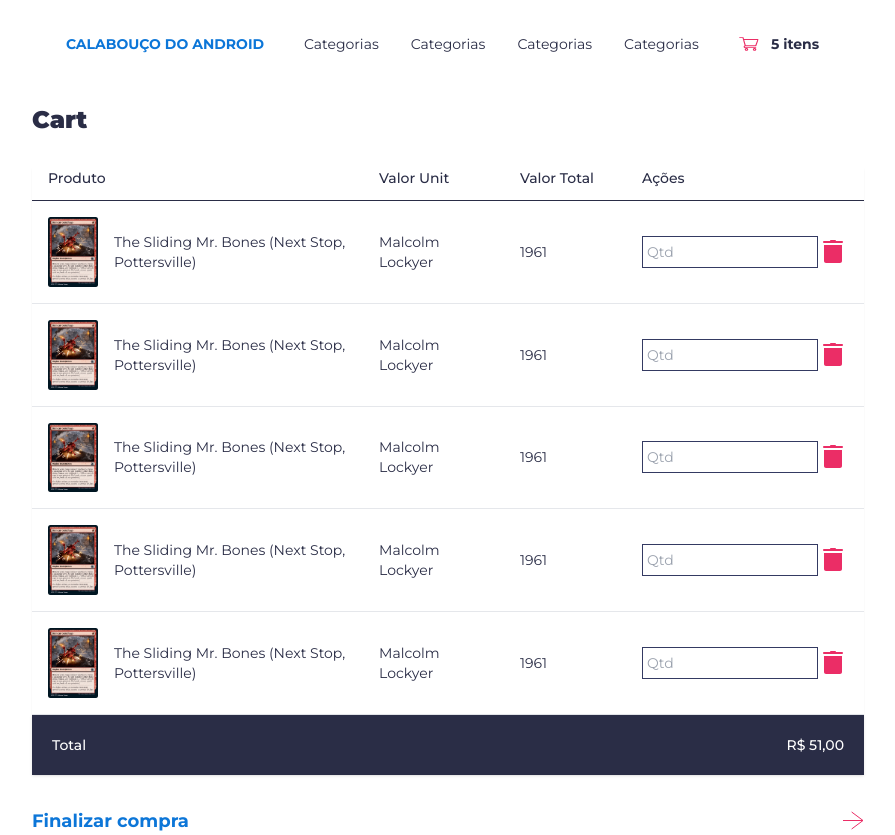
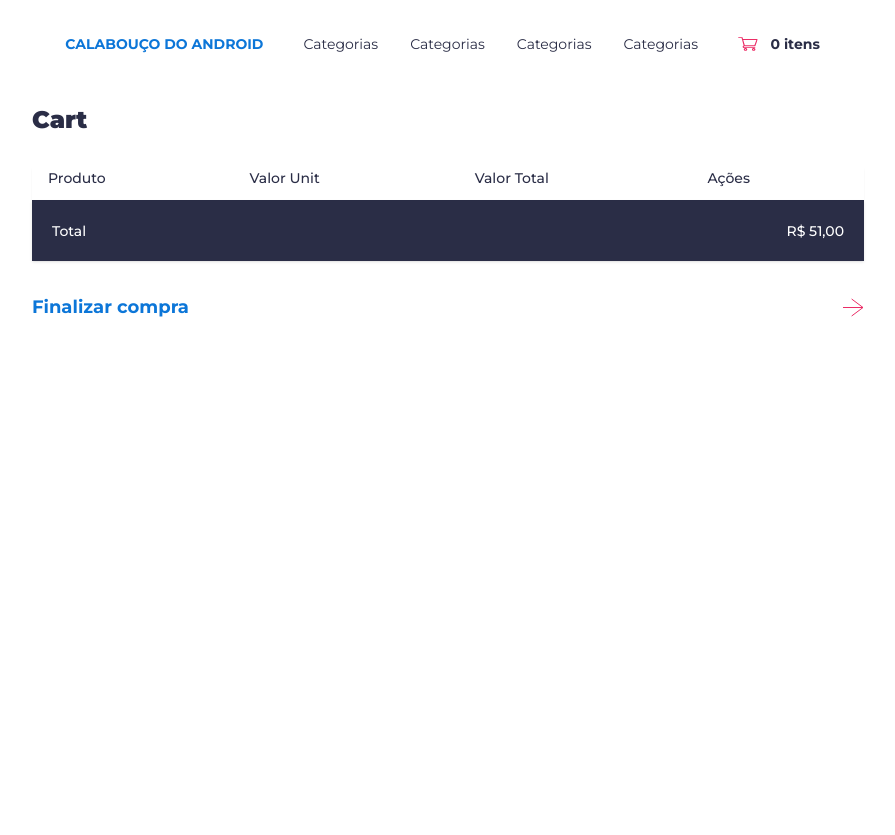
Before and after one commit to paulorievrs/next-marketplace-mtg, a Next.js app: page /carrinho in a window 1280 px wide. Shown: the whole page, without its empty margins (192-1087 px from the left). After the commit the page ends 800 px from the top, so only its background shows below. Built offline with nearby package versions, Linux system fonts and the light colour scheme.

Commit message:
feat(wip): cart context and it implementation

```diff
--- a/components/Cart/MobileCart/CartItem.tsx
+++ b/components/Cart/MobileCart/CartItem.tsx
@@ -1,28 +1,34 @@
 import Image from "next/image";
+import { CartItemType } from "../../../contexts/CartContext";
+import { formatCurrencyBrl } from "../../../utils/format";
 import Body from "../../Body/Body";
 import TrashIcon from "../../icons/Trash";
+import { Card } from "../../ProductCard/ProductCard";
 import ProductInfoText from "../../ProductCard/ProductInfoText";
 
-export default function CartItem() {
+export default function CartItem({ card }: { card: CartItemType<Card> }) {
   return (
     <div className="flex flex-col gap-8 md:justify-center md:items-center pb-4 border-b">
       <div className="flex flex-row gap-4">
-        <Image src="/cardImage.jpeg" alt="Card image" width={90} height={180} />
+        <Image src={card.image} alt="Card image" width={90} height={180} />
         <div>
-          <Body fontWeight="font-black">Brincar com fogo</Body>
+          <Body fontWeight="font-black">{card.name}</Body>
           <div className="flex flex-col md:w-full md:text-center gap-2">
             <div>
               <ProductInfoText
                 title={"Em estoque: "}
-                description={"2x"}
+                description={`${card.quantity}x`}
                 titleClassName={"whitespace-nowrap"}
                 className={"gap-1"}
               />
 
-              <ProductInfoText title={"Valor Unit:"} description={"R$ 25,50"} />
+              <ProductInfoText
+                title={"Valor Unit:"}
+                description={formatCurrencyBrl(card.price)}
+              />
               <ProductInfoText
                 title={"Valor total:"}
-                description={"R$ 51,00"}
+                description={formatCurrencyBrl(card.price * card.quantity)}
               />
             </div>
             <div className="flex flex-row place-items-center gap-2">
@@ -30,6 +36,8 @@ export default function CartItem() {
                 id="quantity"
                 placeholder="Qtd"
                 min={1}
+                max={card.quantity}
+                value={card.quantitySelected}
                 type={"number"}
                 className="pl-1 text-primary h-6 border border-dark-primary outline-0 focus:outline-none w-full placeholder:text-sm"
               />
--- a/components/Cart/MobileCart/MobileCart.tsx
+++ b/components/Cart/MobileCart/MobileCart.tsx
@@ -1,7 +1,13 @@
 import clsx from "clsx";
+import { CartItemType } from "../../../contexts/CartContext";
+import { Card } from "../../ProductCard/ProductCard";
 import CartItem from "./CartItem";
 
-export default function MobileCart() {
+export default function MobileCart({
+  cards = []
+}: {
+  cards?: CartItemType<Card>[];
+}) {
   return (
     <div className="block lg:hidden">
       <div
@@ -9,11 +15,9 @@ export default function MobileCart() {
           `bg-white px-10 pt-5 pb-8 mt-10 flex flex-col gap-8 shadow`
         )}
       >
-        <CartItem />
-        <CartItem />
-        <CartItem />
-        <CartItem />
-        <CartItem />
+        {cards.map((card) => (
+          <CartItem card={card} key={card.id} />
+        ))}
       </div>
     </div>
   );
--- a/components/Cart/WebCart/CartItem.tsx
+++ b/components/Cart/WebCart/CartItem.tsx
@@ -1,6 +1,9 @@
 import Image from "next/image";
 import { ReactNode, RefObject } from "react";
+import { CartItemType } from "../../../contexts/CartContext";
+import { formatCurrencyBrl } from "../../../utils/format";
 import TrashIcon from "../../icons/Trash";
+import { Card } from "../../ProductCard/ProductCard";
 
 type ItemProps = {
   children: ReactNode;
@@ -12,29 +15,26 @@ const Item = ({ children }: ItemProps) => (
   </td>
 );
 
-export default function CartItem() {
+export default function CartItem({ card }: { card: CartItemType<Card> }) {
   return (
     <tr className="transition-all duration-300 ease cursor-pointer group border-b hover:bg-dark-primary hover:text-white">
       <Item>
         <div className="flex flex-row items-center gap-4">
-          <Image
-            src="/cardImage.jpeg"
-            alt="Card image"
-            width={50}
-            height={150}
-          />
-          The Sliding Mr. Bones (Next Stop, Pottersville)
+          <Image src={card.image} alt="Card image" width={50} height={150} />
+          {card.name}
         </div>
       </Item>
 
-      <Item>Malcolm Lockyer</Item>
-      <Item>1961</Item>
+      <Item>{formatCurrencyBrl(card.price)}</Item>
+      <Item>{formatCurrencyBrl(card.price * card.quantity)}</Item>
       <Item>
         <div className="flex flex-row items-center justify-center">
           <input
             id="quantity"
             placeholder="Qtd"
             min={1}
+            max={card.quantity}
+            value={card.quantitySelected}
             type={"number"}
             className="pl-1 text-primary h-8 border border-dark-primary outline-0 focus:outline-none group-hover:text-white group-hover:bg-primary"
           />
--- a/components/Cart/WebCart/WebCart.tsx
+++ b/components/Cart/WebCart/WebCart.tsx
@@ -1,4 +1,6 @@
 import { RefObject } from "react";
+import { CartItemType } from "../../../contexts/CartContext";
+import { Card } from "../../ProductCard/ProductCard";
 import CartItem from "./CartItem";
 
 type TableHeadItemProps = {
@@ -11,7 +13,11 @@ const TableHeadItem = ({ item }: TableHeadItemProps) => (
   </th>
 );
 
-export default function WebCart() {
+export default function WebCart({
+  cards = []
+}: {
+  cards?: CartItemType<Card>[];
+}) {
   return (
     <div className="shadow-sm overflow-x-scroll mt-8 hidden lg:block">
       <table className="border-collapse table-auto w-full text-sm">
@@ -24,11 +30,9 @@ export default function WebCart() {
           </tr>
         </thead>
         <tbody className="bg-white">
-          <CartItem />
-          <CartItem />
-          <CartItem />
-          <CartItem />
-          <CartItem />
+          {cards.map((card) => (
+            <CartItem card={card} key={card.id} />
+          ))}
         </tbody>
       </table>
     </div>
--- a/components/Menu/Menu.tsx
+++ b/components/Menu/Menu.tsx
@@ -1,5 +1,6 @@
 import { useRouter } from "next/router";
 import { useState } from "react";
+import { useCartContext } from "../../contexts/CartContext";
 import Body from "../Body/Body";
 import CartIcon from "../icons/CartIcon";
 import CloseIcon from "../icons/CloseIcon";
@@ -7,6 +8,8 @@ import MenuIcon from "../icons/MenuIcon";
 import MenuItems from "./MenuItems";
 
 export default function Menu() {
+  const cartContext = useCartContext();
+
   const [isOpen, setIsOpen] = useState(false);
 
   const router = useRouter();
@@ -61,7 +64,7 @@ export default function Menu() {
           >
             <CartIcon />
             <Body className="w-full whitespace-nowrap" fontWeight="font-bold">
-              5 itens
+              {cartContext?.cart?.cards?.length} itens
             </Body>
           </div>
         </div>
--- a/components/ProductCard/ProductCard.tsx
+++ b/components/ProductCard/ProductCard.tsx
@@ -1,15 +1,20 @@
 import clsx from "clsx";
 import Image from "next/image";
+import { useContext } from "react";
+import { useCartContext } from "../../contexts/CartContext";
 import { formatCurrencyBrl } from "../../utils/format";
 import Body from "../Body/Body";
 import ArrowRight from "../icons/ArrowRight";
 import CartIcon from "../icons/CartIcon";
+import NextPage from "../NextPage/NextPage";
 import ProductInfoText from "./ProductInfoText";
 
 export type Card = {
+  id: number;
   name: string;
   image: string;
   price: number;
+  quantity: number;
 };
 
 type ProductCardsProps = {
@@ -21,6 +26,8 @@ export default function ProductCard({
   shadow = false,
   card
 }: ProductCardsProps) {
+  const cartContext = useCartContext();
+
   return (
     <div
       className={clsx(
@@ -44,16 +51,12 @@ export default function ProductCard({
           <ProductInfoText title={"Tipo: "} description={"Instant"} />
           <ProductInfoText title={"Edição: "} description={"Dominária"} />
         </div>
-        <div className="flex flex-row justify-between items-center cursor-pointer w-full">
-          <Body
-            fontWeight="font-bold"
-            color="text-light-info"
-            fontSize="text-lg"
-          >
-            {formatCurrencyBrl(card.price)}
-          </Body>
-          <CartIcon />
-        </div>
+
+        <NextPage
+          pageTitle={formatCurrencyBrl(card.price)}
+          Icon={CartIcon}
+          onClick={() => cartContext?.addItemToCart(card)}
+        />
       </div>
     </div>
   );
--- /dev/null
+++ b/contexts/CartContext.tsx
@@ -0,0 +1,78 @@
+import { createContext, useContext, useState } from "react";
+import { toast } from "react-toastify";
+import { Card } from "../components/ProductCard/ProductCard";
+
+export type CartItemType<T> = {
+  quantitySelected: number;
+} & T;
+
+type CartType = {
+  cards: CartItemType<Card>[];
+};
+
+type CartContextType = {
+  cart: CartType;
+  setCart: React.Dispatch<React.SetStateAction<CartType>>;
+  addItemToCart: (item: Card) => void;
+};
+
+const defaultState: CartContextType = {
+  cart: {
+    cards: []
+  },
+  setCart: () => {},
+  addItemToCart: () => {}
+};
+
+const CartContext = createContext<CartContextType | null>(defaultState);
+
+export const useCartContext = () => useContext(CartContext);
+
+const setCartItem = (prev: CartType, item: Card) => {
+  const cartItemIndex = prev.cards.findIndex((i) => i.id === item.id);
+  const cartItem = prev.cards[cartItemIndex];
+  const hasItem = cartItemIndex !== -1;
+
+  if (hasItem) {
+    if (cartItem.quantitySelected >= cartItem.quantity) return prev;
+
+    prev.cards[cartItemIndex].quantitySelected += 1;
+    return prev;
+  }
+
+  const newItem = {
+    ...item,
+    quantitySelected: 1
+  };
+
+  return {
+    ...prev,
+    cards: [...prev["cards"], newItem]
+  };
+};
+
+const CartContextProvider = ({ children }: { children: React.ReactNode }) => {
+  const [cart, setCart] = useState<CartType>(defaultState.cart);
+
+  function addItemToCart(item: Card) {
+    setCart((prev) => setCartItem(prev, item));
+    toast("🛒 Item adicionado ao carrinho!", {
+      position: "top-right",
+      autoClose: 5000,
+      hideProgressBar: false,
+      closeOnClick: true,
+      pauseOnHover: true,
+      draggable: true,
+      progress: undefined,
+      theme: "light"
+    });
+  }
+
+  return (
+    <CartContext.Provider value={{ cart, setCart, addItemToCart }}>
+      {children}
+    </CartContext.Provider>
+  );
+};
+
+export default CartContextProvider;
--- a/package.json
+++ b/package.json
@@ -23,6 +23,7 @@
     "react-hook-form": "^7.41.3",
     "react-icons": "^4.7.1",
     "react-slick": "^0.29.0",
+    "react-toastify": "^9.1.1",
     "slick-carousel": "^1.8.1",
     "typescript": "4.9.4",
     "zod": "^3.20.2"
--- a/pages/_app.tsx
+++ b/pages/_app.tsx
@@ -4,6 +4,7 @@ import Menu from "../components/Menu/Menu";
 import "slick-carousel/slick/slick.css";
 import "slick-carousel/slick/slick-theme.css";
 import Footer from "../components/Footer/Footer";
+import CartContextProvider from "../contexts/CartContext";
 
 import { Montserrat } from "@next/font/google";
 const montserrat = Montserrat({
@@ -11,12 +12,18 @@ const montserrat = Montserrat({
   variable: "--font-montserrat"
 });
 
+import { ToastContainer } from "react-toastify";
+import "react-toastify/dist/ReactToastify.css";
+
 export default function App({ Component, pageProps }: AppProps) {
   return (
     <main className={`${montserrat.variable} font-sans layout`}>
-      <Menu />
-      <Component {...pageProps} />
-      {/* <Footer /> */}
+      <ToastContainer />
+      <CartContextProvider>
+        <Menu />
+        <Component {...pageProps} />
+        {/* <Footer /> */}
+      </CartContextProvider>
     </main>
   );
 }
--- a/pages/carrinho/index.tsx
+++ b/pages/carrinho/index.tsx
@@ -6,16 +6,19 @@ import Container from "../../components/Container/Container";
 import H1 from "../../components/H1/H1";
 import MyHead from "../../components/MyHead/MyHead";
 import NextPage from "../../components/NextPage/NextPage";
+import { useCartContext } from "../../contexts/CartContext";
 
 export default function Cart() {
+  const cartContext = useCartContext();
+
   return (
     <>
       <MyHead title="Calabouço do Android - Carrinho" />
       <Container>
         <H1>Cart</H1>
         <div>
-          <MobileCart />
-          <WebCart />
+          <MobileCart cards={cartContext?.cart.cards} />
+          <WebCart cards={cartContext?.cart.cards} />
           <div className="bg-primary p-5 shadow">
             <div className="flex flex-row justify-between items-center">
               <Body fontWeight="font-medium" color="text-white">
--- a/pages/index.tsx
+++ b/pages/index.tsx
@@ -7,19 +7,25 @@ import ProductCard, { Card } from "../components/ProductCard/ProductCard";
 
 const cards: Card[] = [
   {
+    id: 1,
     name: "Abzan Beastmaster",
     image: "/abzan-beastmaster.jpeg",
-    price: 10
+    price: 10,
+    quantity: 10
   },
   {
+    id: 2,
     name: "Falling Timber",
     image: "/falling-timber.jpeg",
-    price: 10.5
+    price: 10.5,
+    quantity: 8
   },
   {
+    id: 3,
     name: "Sentinel Tower",
     image: "/sentinel-tower.jpeg",
-    price: 0.5
+    price: 0.5,
+    quantity: 2
   }
 ];
 
```
Also changed, not shown: components/NextPage/NextPage.tsx (+12 -3 lines), 1 other file (tests, documents, lock files or other folders).
